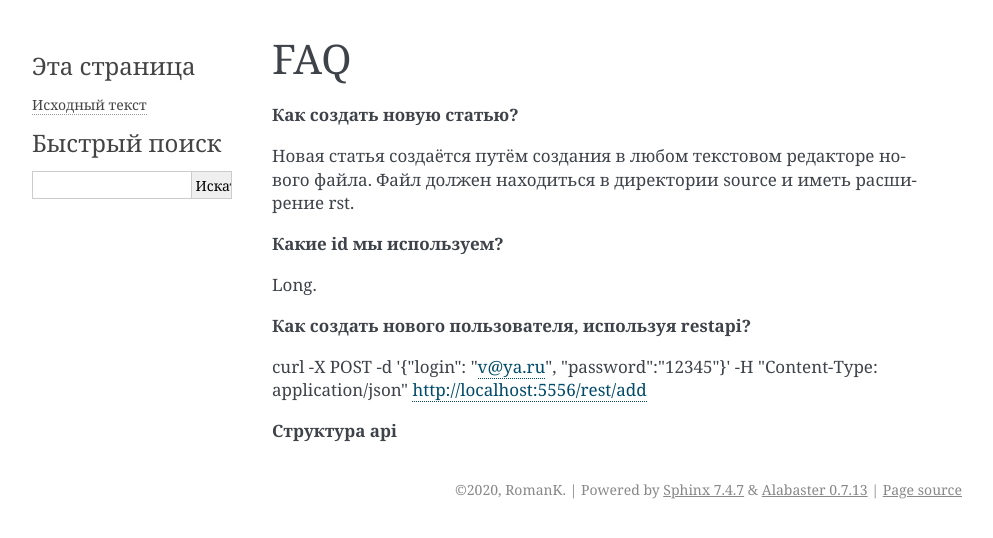
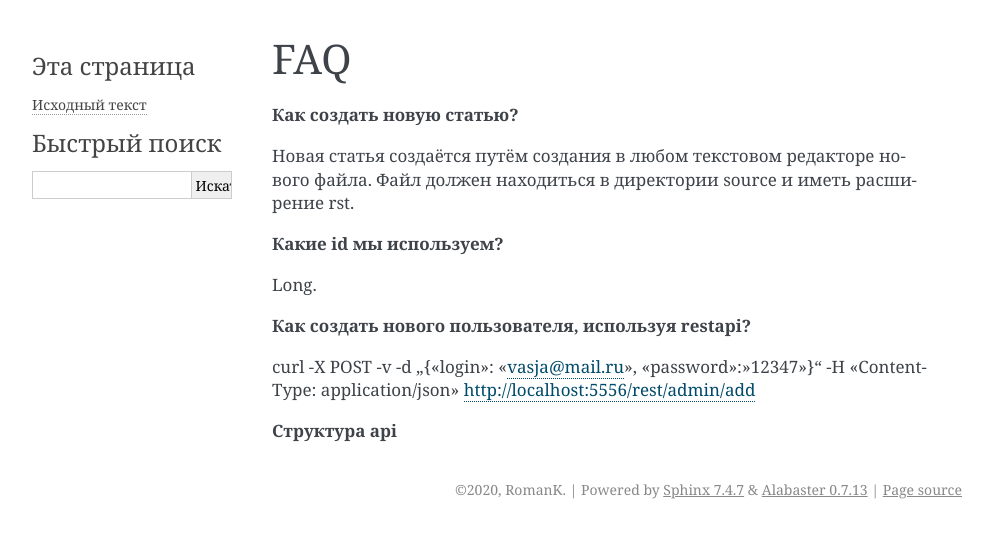
Before and after one commit to namor-katz/avito-doc, a Sphinx documentation site: the page built from source/faq.rst, in a window 1280 px wide. Shown: the top 538 px of the page, without its empty margins (148-1141 px from the left). Built offline with Sphinx 7.4.7, drawn with Linux system fonts in a browser that asks for light colours.

Commit message:
fixed addres from create new user

```diff
--- a/source/faq.rst
+++ b/source/faq.rst
@@ -10,6 +10,6 @@
 
 **Как создать нового пользователя, используя restapi?**
 
-curl -X POST -d \'{\"login\": \"v@ya.ru\", \"password\":\"12345\"}\' -H \"Content-Type: application/json\" http://localhost:5556/rest/add
+curl -X POST -v -d '{"login": "vasja@mail.ru", "password":"12347"}' -H "Content-Type: application/json" http://localhost:5556/rest/admin/add
 
 **Структура api**
```
